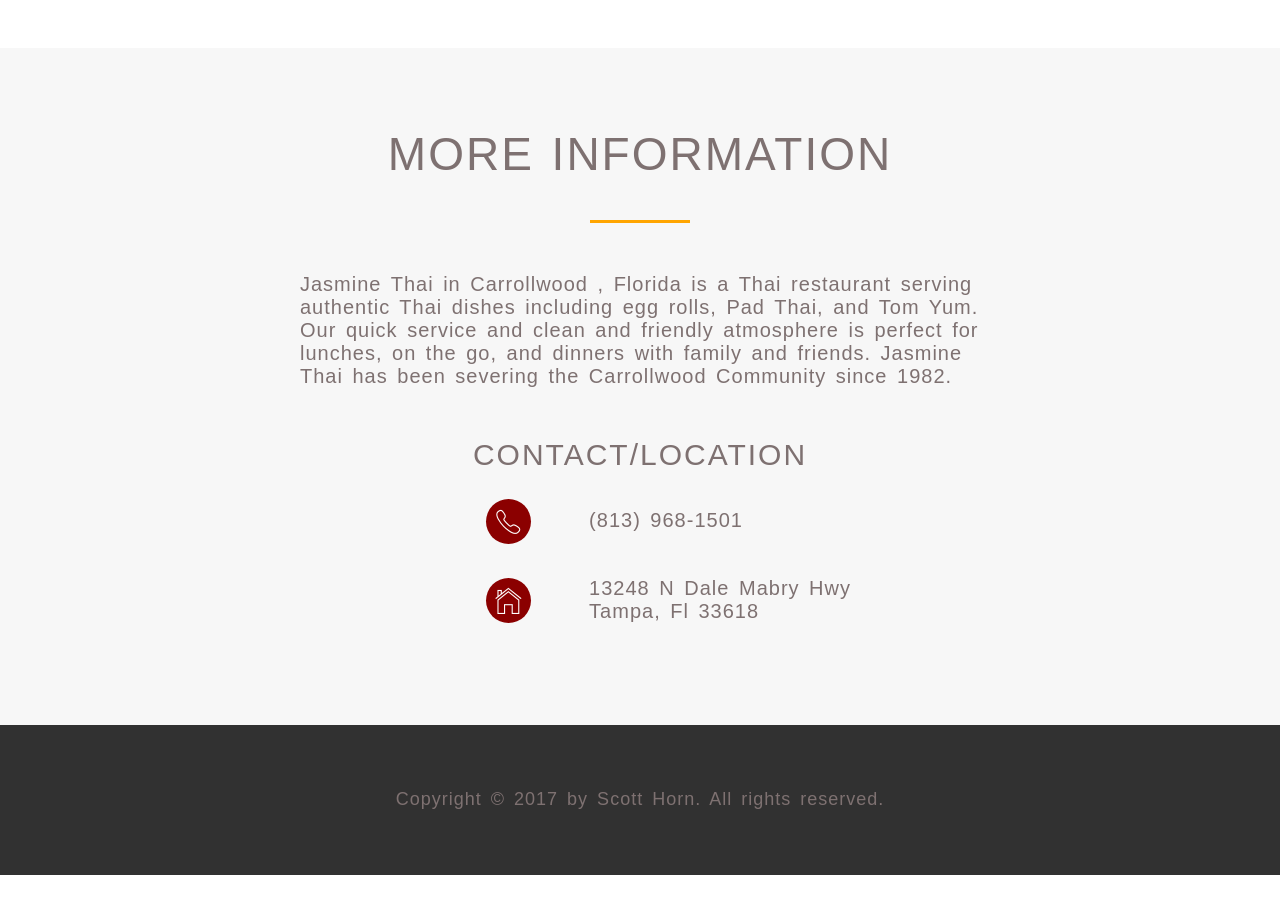
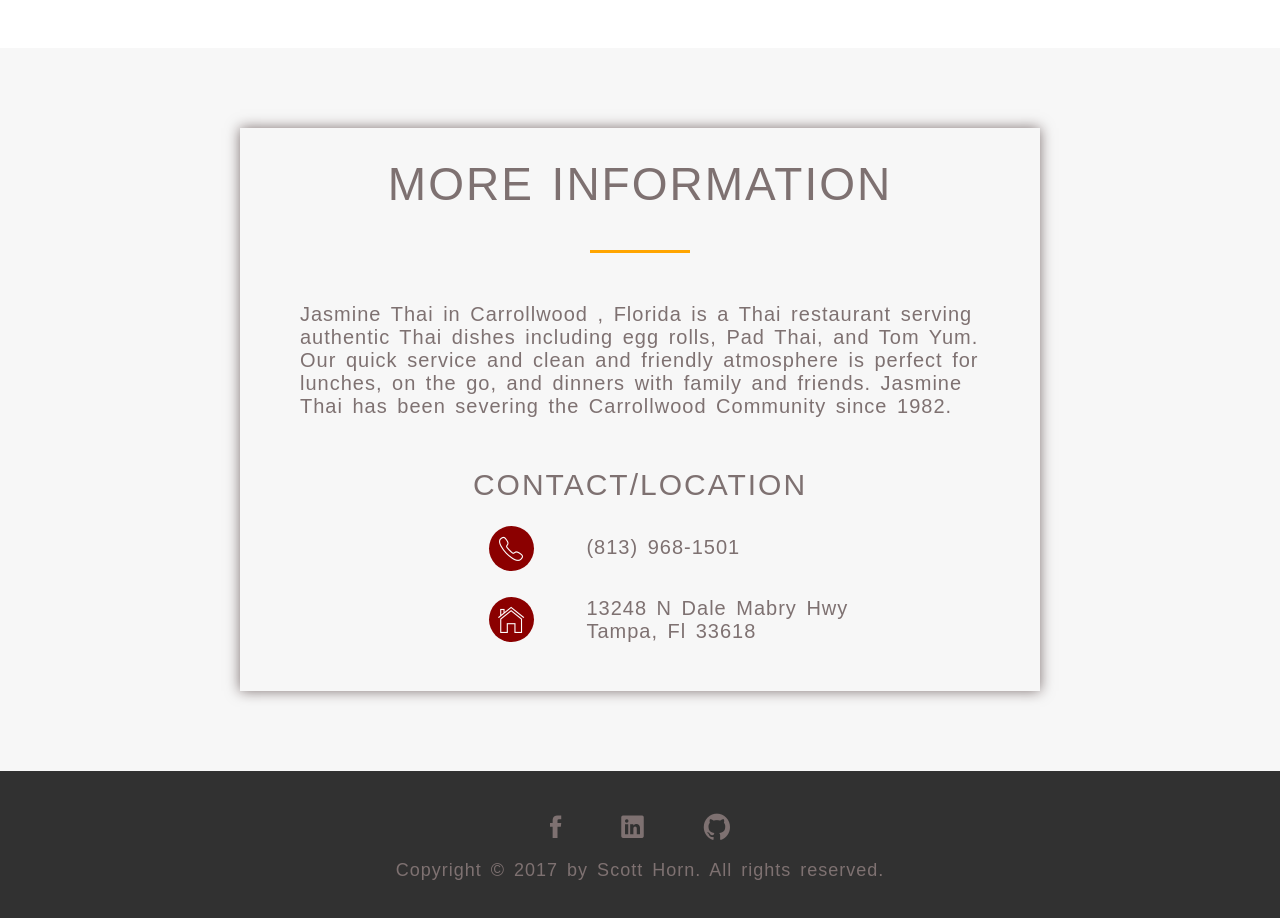
Before and after one commit to Scotty813/Jasmine_Thai, a plain HTML site: page index.html in a window 1280 px wide. Shown: the part 2260-3178 px from the top of the page. Before the commit the page ends 3135 px from the top, so only its background shows below. Drawn offline with Linux system fonts and the light colour scheme; files whose address does not match are found by name; a web font is replaced by a local one.

Commit message:
added social media in footer

```diff
--- a/index.html
+++ b/index.html
@@ -106,13 +106,13 @@
     </section>
 
     <section class="info">
+        <div class="info-border">
             <div class="row">
                 <h2>More Information</h2>
                 <p>Jasmine Thai in Carrollwood , Florida is a Thai restaurant serving authentic Thai dishes including egg rolls, Pad Thai, and Tom Yum. Our quick service and clean and friendly atmosphere is perfect for lunches, on the go, and dinners with family and friends. Jasmine Thai has been severing the Carrollwood Community since 1982.</p>
             </div>
 
             <h3>Contact/Location</h3>
-
             <div class="row">
                 <div class="col span-1-of-2"><i class="ion-ios-telephone-outline"></i></div>
                 <div class="col span-1-of-2"><p>(813) 968-1501</p></div>
@@ -121,9 +121,15 @@
                 <div class="col span-1-of-2"><i class="ion-ios-home-outline"></i></div>
                 <div class="col span-1-of-2"><p>13248 N Dale Mabry Hwy<br>Tampa, Fl 33618</p></div>
             </div>
+        </div>
     </section>
 
     <footer>
+        <ul>
+            <li><i class="ion-social-facebook"></i></li>
+            <li><i class="ion-social-linkedin"></i></li>
+            <li><i class="ion-social-github"></i></li>
+        </ul>
         <p>Copyright &copy; 2017 by Scott Horn. All rights reserved.</p>
     </footer>
     <script src="js/scripts.js"></script>
--- a/resources/css/styles.css
+++ b/resources/css/styles.css
@@ -237,6 +237,14 @@ cite {
     background: #f7f7f7;
 }
 
+.info-border {
+    box-shadow: 0 0 13px 0px;
+    width: 800px;
+    margin: auto;
+    padding-top: 30px;
+    padding-bottom: 30px;
+}
+
 .info .row:last-of-type {
     display: flex;
     align-items: center;
@@ -276,14 +284,32 @@ cite {
 /*-------------------------------*/
 
 footer {
+    display: flex;
     height: 150px;
     background: #313131;
-    display: flex;
     justify-content: center;
     align-items: center;
+    flex-direction: column;
 }
 
 footer p {
     margin: 0;
     font-size: 90%;
+    display: block
 }
+
+footer ul {
+    display: flex;
+    list-style-type: none;
+    margin-bottom: 15px;
+}
+
+footer i {
+    font-size: 30px;
+    padding: 30px;
+    transition: color .3s;
+}
+
+footer i:hover {
+    color: white;
+}
```
Lines whose indentation alone changed are shown as unchanged.
